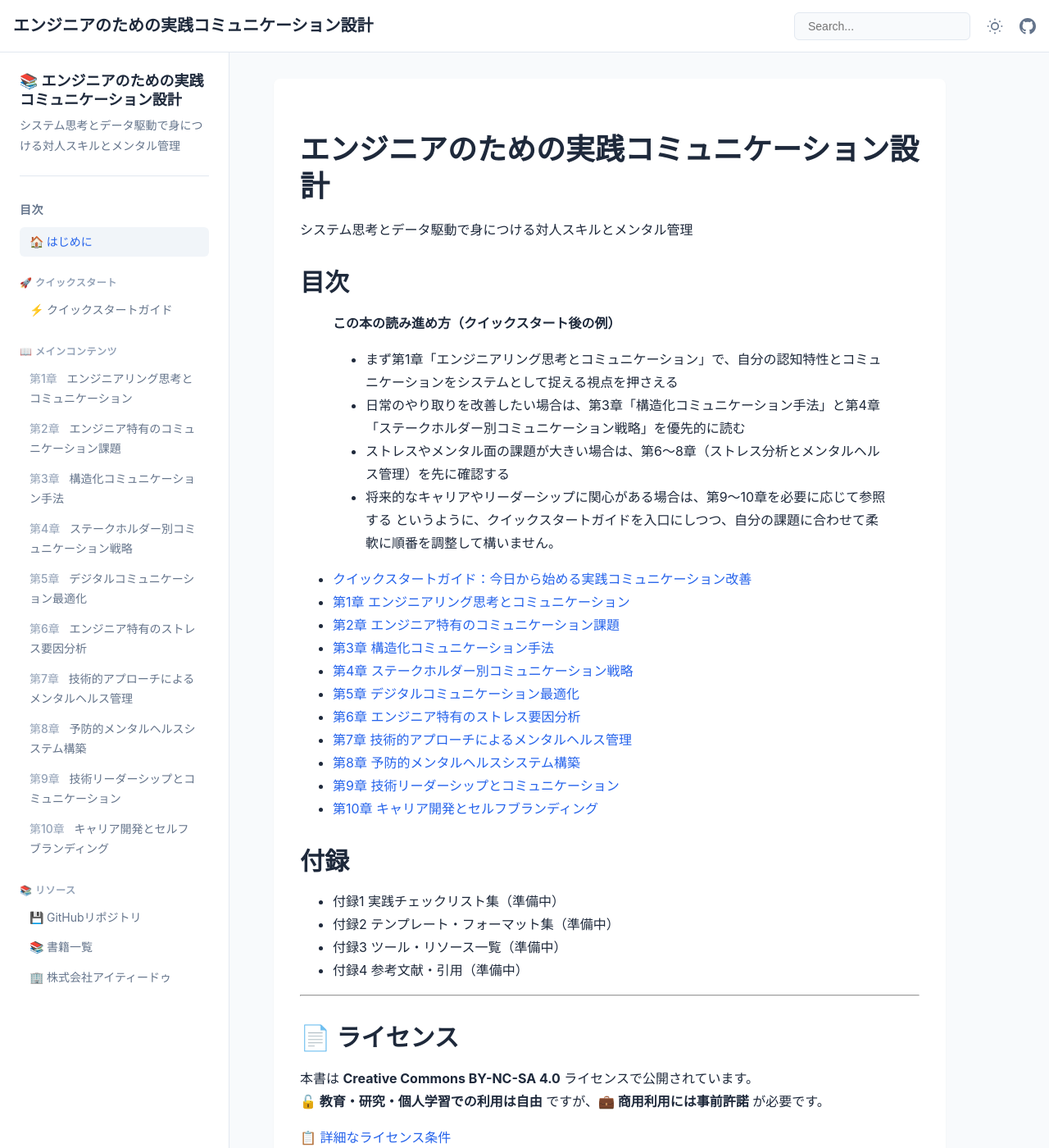
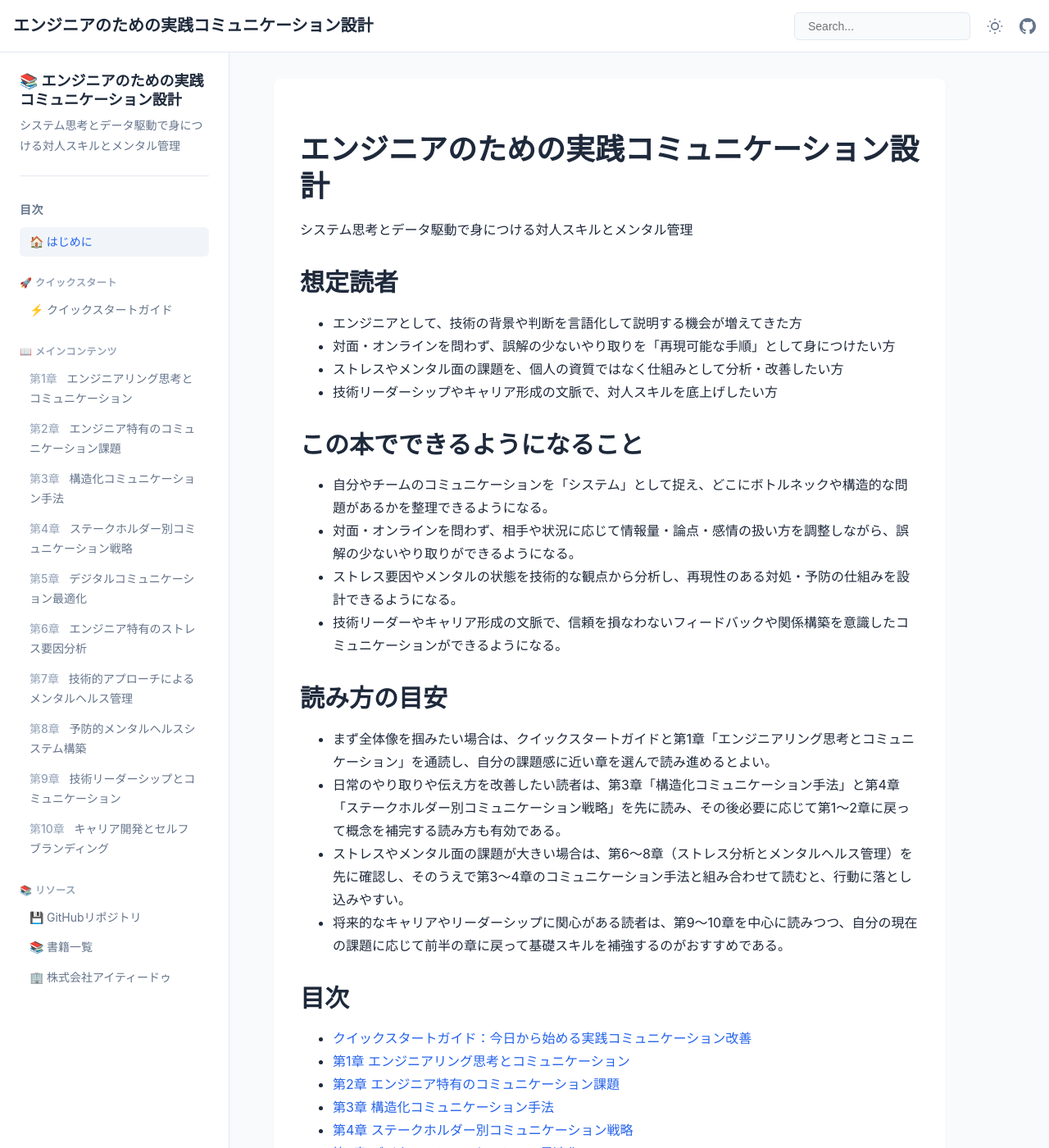
Before and after one commit to itdojp/IT-engineer-communication-book, a Jekyll site: the page built from docs/index.md, in a window 1280 px wide and 1400 px high. Shown: the whole window at 82% size. Built offline with Jekyll 4.4.1, drawn with Linux system fonts in a browser that asks for light colours.

Commit message:
Add top-level meta sections (goals & reading guide)

```diff
--- a/docs/index.md
+++ b/docs/index.md
@@ -12,14 +12,28 @@ permalink: /
 
 システム思考とデータ駆動で身につける対人スキルとメンタル管理
 
+## 想定読者
+
+- エンジニアとして、技術の背景や判断を言語化して説明する機会が増えてきた方
+- 対面・オンラインを問わず、誤解の少ないやり取りを「再現可能な手順」として身につけたい方
+- ストレスやメンタル面の課題を、個人の資質ではなく仕組みとして分析・改善したい方
+- 技術リーダーシップやキャリア形成の文脈で、対人スキルを底上げしたい方
+
+## この本でできるようになること
+
+- 自分やチームのコミュニケーションを「システム」として捉え、どこにボトルネックや構造的な問題があるかを整理できるようになる。
+- 対面・オンラインを問わず、相手や状況に応じて情報量・論点・感情の扱い方を調整しながら、誤解の少ないやり取りができるようになる。
+- ストレス要因やメンタルの状態を技術的な観点から分析し、再現性のある対処・予防の仕組みを設計できるようになる。
+- 技術リーダーやキャリア形成の文脈で、信頼を損なわないフィードバックや関係構築を意識したコミュニケーションができるようになる。
+
+## 読み方の目安
+
+- まず全体像を掴みたい場合は、クイックスタートガイドと第1章「エンジニアリング思考とコミュニケーション」を通読し、自分の課題感に近い章を選んで読み進めるとよい。
+- 日常のやり取りや伝え方を改善したい読者は、第3章「構造化コミュニケーション手法」と第4章「ステークホルダー別コミュニケーション戦略」を先に読み、その後必要に応じて第1〜2章に戻って概念を補完する読み方も有効である。
+- ストレスやメンタル面の課題が大きい場合は、第6〜8章（ストレス分析とメンタルヘルス管理）を先に確認し、そのうえで第3〜4章のコミュニケーション手法と組み合わせて読むと、行動に落とし込みやすい。
+- 将来的なキャリアやリーダーシップに関心がある読者は、第9〜10章を中心に読みつつ、自分の現在の課題に応じて前半の章に戻って基礎スキルを補強するのがおすすめである。
+
 ## 目次
-
-> **この本の読み進め方（クイックスタート後の例）**
-> - まず第1章「エンジニアリング思考とコミュニケーション」で、自分の認知特性とコミュニケーションをシステムとして捉える視点を押さえる
-> - 日常のやり取りを改善したい場合は、第3章「構造化コミュニケーション手法」と第4章「ステークホルダー別コミュニケーション戦略」を優先的に読む
-> - ストレスやメンタル面の課題が大きい場合は、第6〜8章（ストレス分析とメンタルヘルス管理）を先に確認する
-> - 将来的なキャリアやリーダーシップに関心がある場合は、第9〜10章を必要に応じて参照する
-> というように、クイックスタートガイドを入口にしつつ、自分の課題に合わせて柔軟に順番を調整して構いません。
 
 - [クイックスタートガイド：今日から始める実践コミュニケーション改善](src/chapter-quickstart/)
 - [第1章 エンジニアリング思考とコミュニケーション](src/chapter-engineering-communication/)
@@ -33,16 +47,12 @@ permalink: /
 - [第9章 技術リーダーシップとコミュニケーション](src/chapter-technical-leadership/)
 - [第10章 キャリア開発とセルフブランディング](src/chapter-career-development/)
 
-
 ## 付録
 
 - 付録1 実践チェックリスト集（準備中）
 - 付録2 テンプレート・フォーマット集（準備中）
 - 付録3 ツール・リソース一覧（準備中）
 - 付録4 参考文献・引用（準備中）
-
-
-
 ---
 
 ## 📄 ライセンス
```
